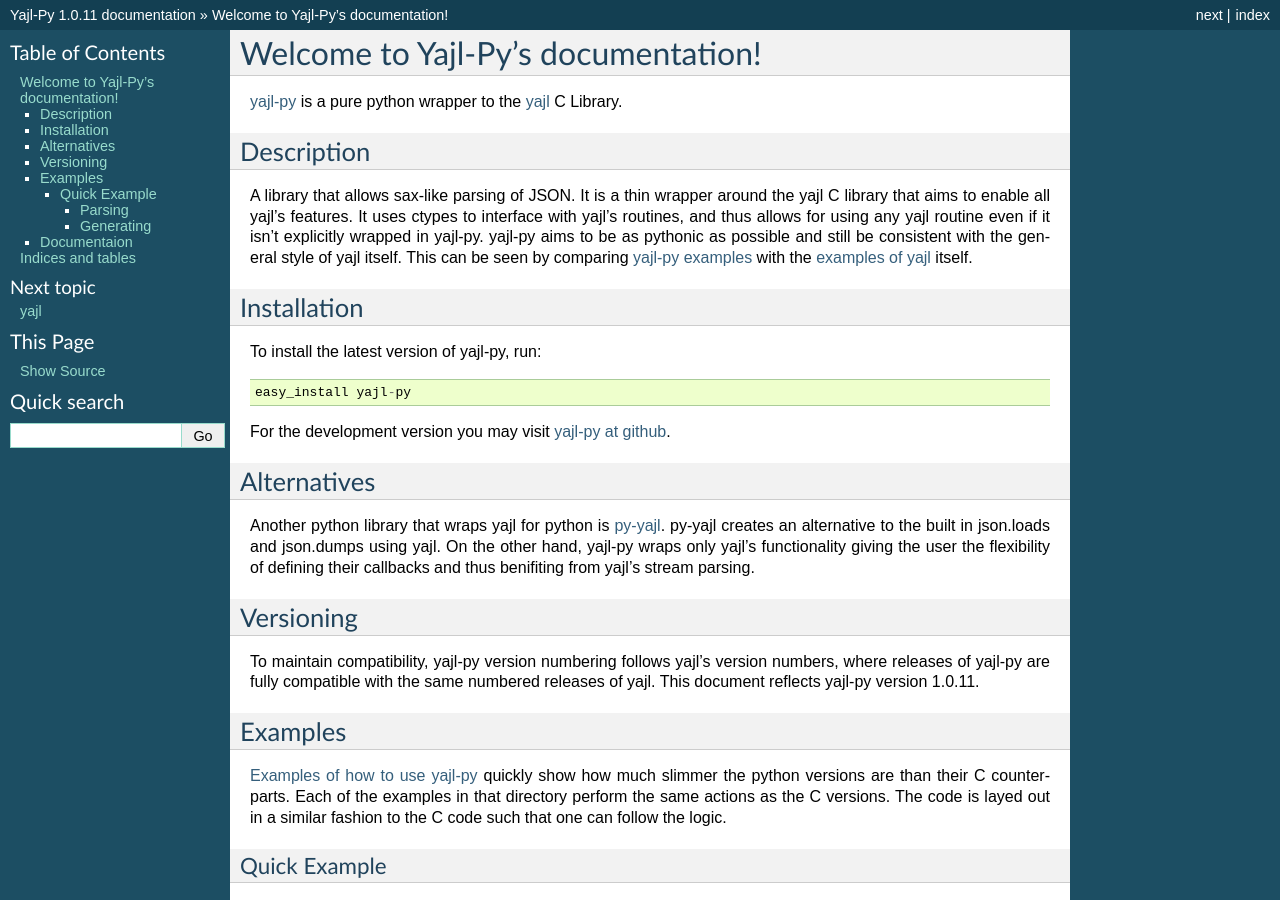
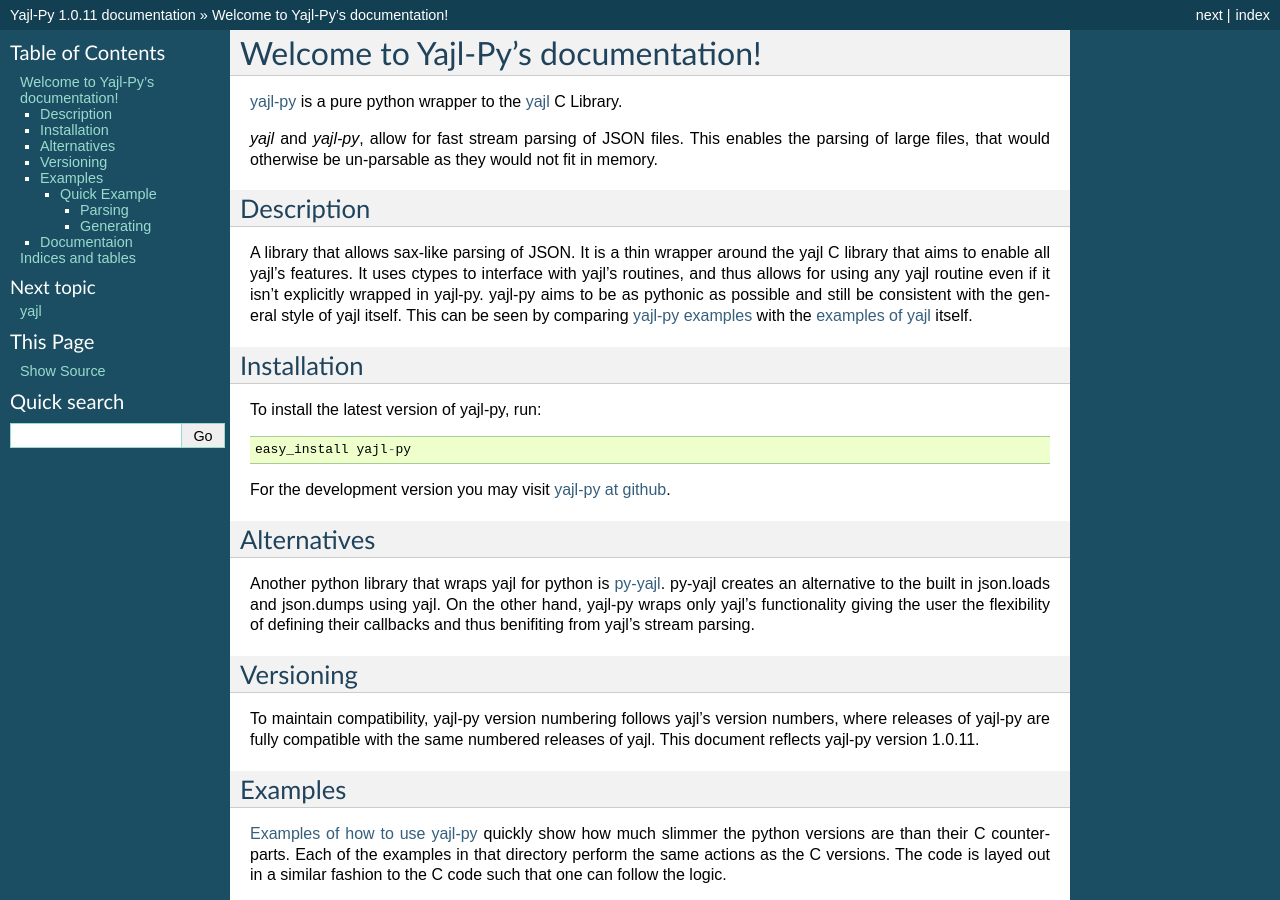
Before and after one commit to pykler/yajl-py, a Sphinx documentation site: the page built from doc/source/index.rst, in a window 1280 px wide and 900 px high. Built offline with Sphinx 7.4.7, drawn with Linux system fonts in a browser that asks for light colours.

Commit message:
Updated desc of yajl and yajl-py

```diff
--- a/README.rst
+++ b/README.rst
@@ -6,11 +6,15 @@
 ctypes) to the excellent Yajl (Yet Another JSON Library) C
 library.
 
+`yajl` and `yajl-py`, allow for fast stream parsing of JSON
+files, which enables the parsing of large files, that would
+not fit in memory.
+
 Dependencies
 ------------
 
     - python 2.6 (or compatible)
-    - yajl (from http://lloydforge.org/projects/yajl/)
+    - yajl (from http://lloyd.github.com/yajl/)
 
 To run the tests you also require:
 
--- a/doc/source/index.rst
+++ b/doc/source/index.rst
@@ -3,6 +3,10 @@
 
 `yajl-py <http://github.com/pykler/yajl-py>`_ is a pure python wrapper
 to the `yajl <http://lloyd.github.com/yajl/>`_ C Library.
+
+`yajl` and `yajl-py`, allow for fast stream parsing of JSON
+files. This enables the parsing of large files, that would
+otherwise be un-parsable as they would not fit in memory.
 
 Description
 -----------
```
